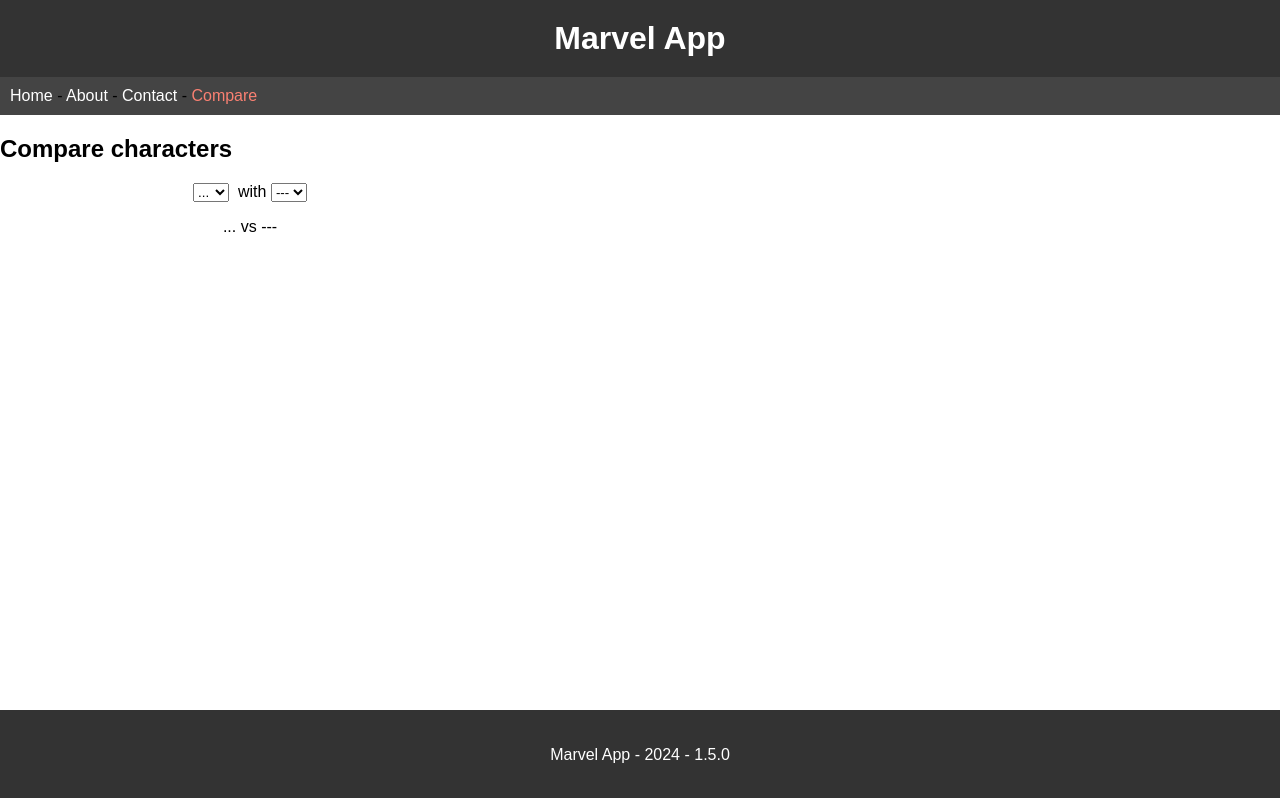
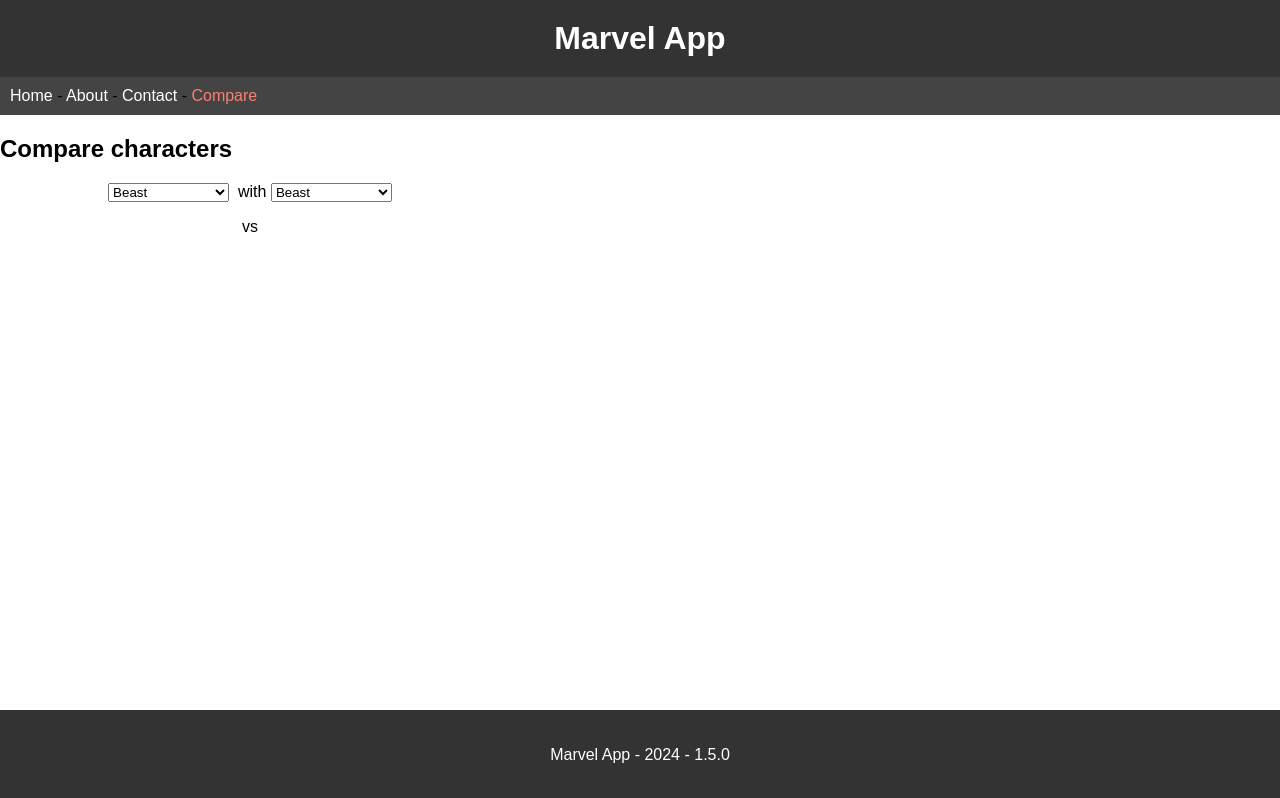
Before and after one commit to BlackHole1410/marvel-app, a React (Vite) app: page /compare in a window 1280 px wide. Built offline with nearby package versions, Linux system fonts and the light colour scheme.

Commit message:
list now have the characters

```diff
--- a/src/pages/CompareCharactersPage.jsx
+++ b/src/pages/CompareCharactersPage.jsx
@@ -1,18 +1,20 @@
-import React from 'react';
+import React, { useEffect, useState } from 'react';
+import { getCharacters } from '../api/characters-api';
 
 const CompareCharactersPage = () => {
     // change the title of the page
     document.title = "Compare | Marvel App";
 
-    // A supprimer, permet de rendre le composant fonctionnel dans un premier temps
-    const characters = [
-        {
-            name: '...'
-        },{
-            name: '---'
-        }
-    ]
-    // Fin de la partie à supprimer
+    const [characters, setCharacters] = useState([]);
+
+    useEffect(() => {
+        const fetchCharacters = async () => {
+            const charactersData = getCharacters();
+            setCharacters(charactersData);
+        };
+
+        fetchCharacters();
+    }, []);
 
     // transform the characters to array of label/value objects
     const options = characters.map((character, index) => ({
@@ -21,8 +23,8 @@
     }));
 
     // set the default options to the first two characters
-    const [option1, setOption1] = React.useState(options[0]);
-    const [option2, setOption2] = React.useState(options[1]);
+    const [option1, setOption1] = useState(options[0] || {});
+    const [option2, setOption2] = useState(options[1] || {});
 
     const centerStyle = {
         textAlign: 'center',
@@ -59,11 +61,9 @@
                 </select>
             </p>
 
-            { /* A supprimer, permet le voir comment récupérer les éléments selectionnés */ }
             <p style={centerStyle}>
-                {characters[option1.value].name} vs {characters[option2.value].name}
+                {characters[option1.value]?.name} vs {characters[option2.value]?.name}
             </p>
-            { /* Fin de la partie à supprimer */ }
         </>
     );
 };
```
